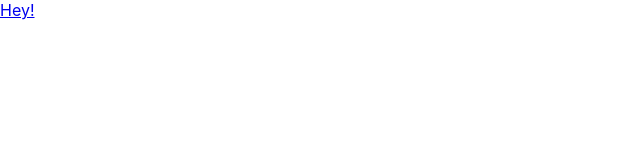
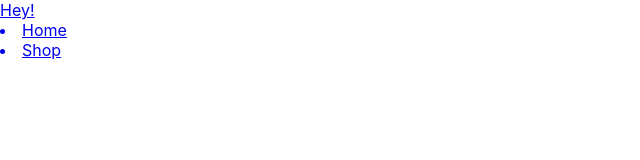
Before and after one commit to Andrew-Wand/shopping-cart, a React (Create React App) app: page / in a window 1280 px wide. Shown: the top 160 px of the page, without its empty margins (0-640 px from the left). Built offline with nearby package versions, Linux system fonts and the light colour scheme.

Commit message:
added links for header

```diff
--- a/src/Components/Header.js
+++ b/src/Components/Header.js
@@ -21,11 +21,31 @@ function Header(props) {
 
         <header>
             <div className="headerContainer">
+
+
                 <div className="logo-container">
                     <Link to='/'>
                         Hey!
                     </Link>
                 </div>
+
+                <nav>
+                    <Link to={'/'}>
+                        <li>Home</li>
+                    </Link>
+
+                    <Link to={'/shop'}>
+                        <li>Shop</li>
+                    </Link>
+                </nav>
+
+
+
+
+
+
+
+
             </div>
         </header>
 
```
